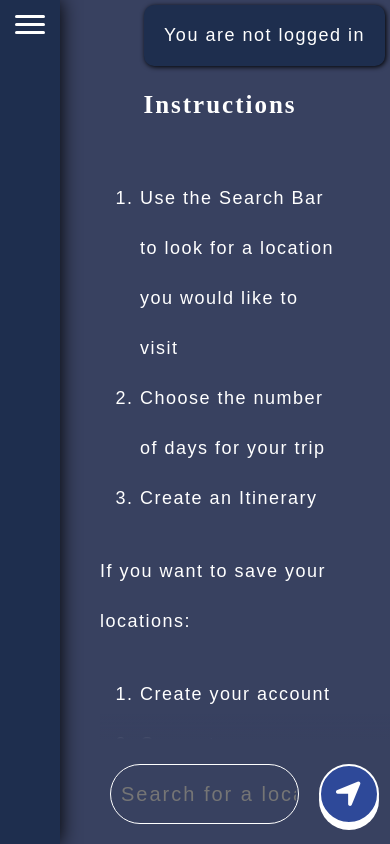
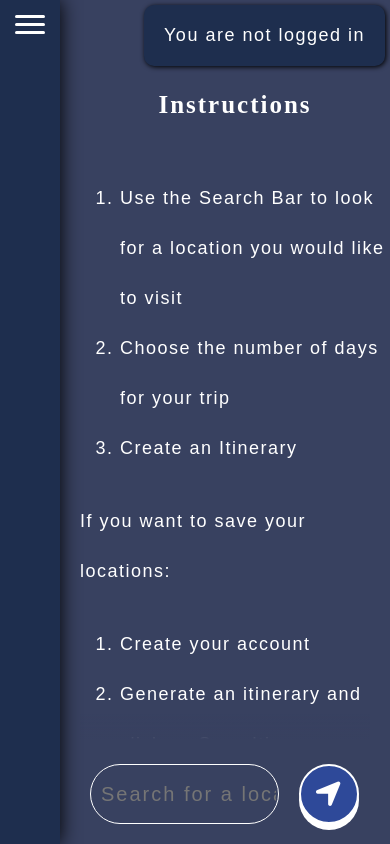
Before and after one commit to Gaspavar92/ai-travels, a React (Vite) app: page / in a window 390 px wide. Built offline with nearby package versions, Linux system fonts and the light colour scheme; no server answers; the database is empty; a web font is replaced by a local one.

Commit message:
Adjusted mobile device view

```diff
--- a/src/App.css
+++ b/src/App.css
@@ -45,6 +45,7 @@ main {
     flex-direction: column;
     transition: margin-left .3s;
     height: 100vh;
+    overflow-y: auto;
 }
 
 button {
@@ -127,8 +128,7 @@ button:active {
 
 @media (max-width: 1020px) {
     main {
-        margin-left: 100px;
-        width: calc(100% - 100px - 50px);
+        margin-left: 80px;
     }
 
     .get-place-form {
--- a/src/components/styles/SignIn.css
+++ b/src/components/styles/SignIn.css
@@ -35,7 +35,7 @@
 
 @media (max-width: 720px) {
     .sign-in {
-        width: 100%;
+        width: calc(100% - 80px);
     }
 
     .sign-in-button {
--- a/src/components/styles/Signup.css
+++ b/src/components/styles/Signup.css
@@ -46,12 +46,7 @@
 
 @media (max-width: 720px) {
     .sign-up {
-        width: 100%;
-        overflow-y: auto;
-    }
-
-    .sign-up h2 {
-        margin-top: 60px;
+        width: calc(100% - 80px);
     }
 
     .sign-up-button {
```
